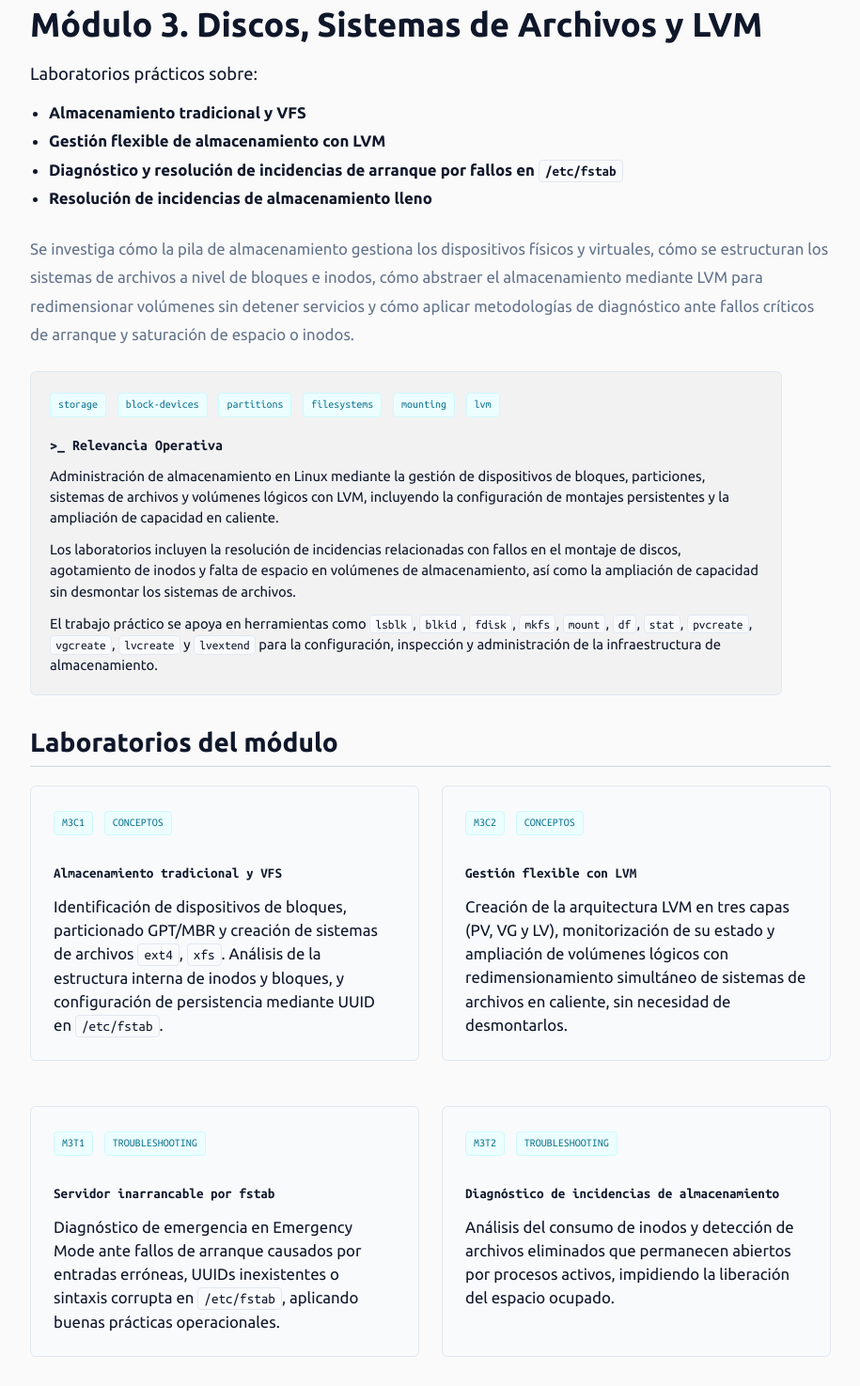
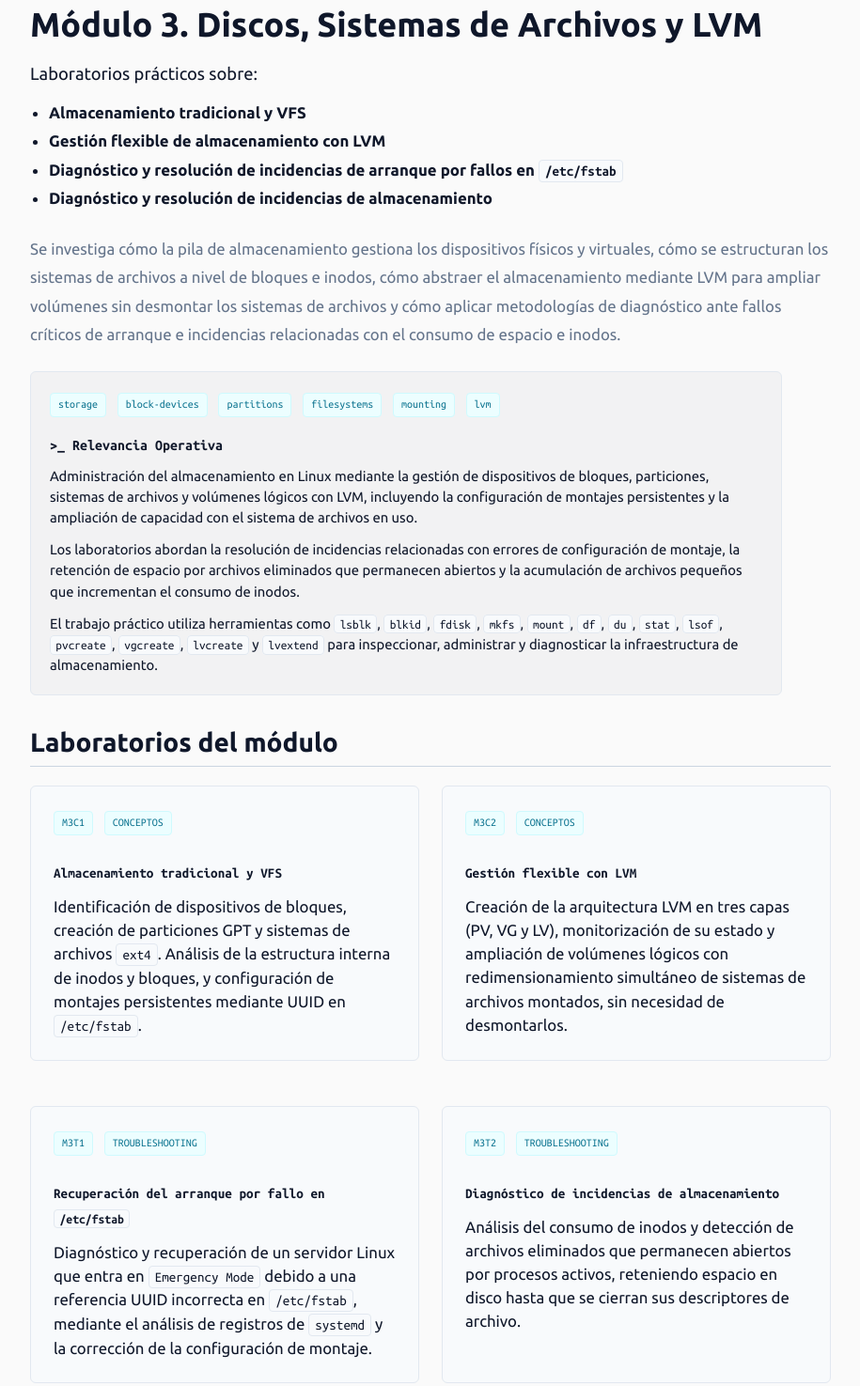
Before and after one commit to RiiUNED/Web_Ricardo, a plain HTML site: page linuxlab/M3/M3 index.html in a window 1280 px wide. Shown: the part 125-1600 px from the top of the page at 94% size, without its empty margins (182-1097 px from the left). Drawn offline with Linux system fonts and the light colour scheme.

Commit message:
publicación módulo 3

```diff
--- a/linuxlab/M3/M3 index.html
+++ b/linuxlab/M3/M3 index.html
@@ -46,7 +46,10 @@
               >
             </li>
             <li>
-              <strong>Resolución de incidencias de almacenamiento lleno</strong>
+              <strong
+                >Diagnóstico y resolución de incidencias de
+                almacenamiento</strong
+              >
             </li>
           </ul>
 
@@ -54,9 +57,10 @@
             Se investiga cómo la pila de almacenamiento gestiona los
             dispositivos físicos y virtuales, cómo se estructuran los sistemas
             de archivos a nivel de bloques e inodos, cómo abstraer el
-            almacenamiento mediante LVM para redimensionar volúmenes sin detener
-            servicios y cómo aplicar metodologías de diagnóstico ante fallos
-            críticos de arranque y saturación de espacio o inodos.
+            almacenamiento mediante LVM para ampliar volúmenes sin desmontar los
+            sistemas de archivos y cómo aplicar metodologías de diagnóstico ante
+            fallos críticos de arranque e incidencias relacionadas con el
+            consumo de espacio e inodos.
           </p>
         </section>
 
@@ -73,27 +77,28 @@
             <h3>&gt;_ Relevancia Operativa</h3>
 
             <p>
-              Administración de almacenamiento en Linux mediante la gestión de
+              Administración del almacenamiento en Linux mediante la gestión de
               dispositivos de bloques, particiones, sistemas de archivos y
               volúmenes lógicos con LVM, incluyendo la configuración de montajes
-              persistentes y la ampliación de capacidad en caliente.
+              persistentes y la ampliación de capacidad con el sistema de
+              archivos en uso.
             </p>
 
             <p style="margin-top: 0.75rem">
-              Los laboratorios incluyen la resolución de incidencias
-              relacionadas con fallos en el montaje de discos, agotamiento de
-              inodos y falta de espacio en volúmenes de almacenamiento, así como
-              la ampliación de capacidad sin desmontar los sistemas de archivos.
+              Los laboratorios abordan la resolución de incidencias relacionadas
+              con errores de configuración de montaje, la retención de espacio
+              por archivos eliminados que permanecen abiertos y la acumulación
+              de archivos pequeños que incrementan el consumo de inodos.
             </p>
 
             <p style="margin-top: 0.75rem">
-              El trabajo práctico se apoya en herramientas como
+              El trabajo práctico utiliza herramientas como
               <code>lsblk</code>, <code>blkid</code>, <code>fdisk</code>,
               <code>mkfs</code>, <code>mount</code>, <code>df</code>,
-              <code>stat</code>, <code>pvcreate</code>, <code>vgcreate</code>,
-              <code>lvcreate</code> y <code>lvextend</code> para la
-              configuración, inspección y administración de la infraestructura
-              de almacenamiento.
+              <code>du</code>, <code>stat</code>, <code>lsof</code>,
+              <code>pvcreate</code>, <code>vgcreate</code>,
+              <code>lvcreate</code> y <code>lvextend</code> para inspeccionar,
+              administrar y diagnosticar la infraestructura de almacenamiento.
             </p>
           </div>
         </section>
@@ -115,10 +120,10 @@
               </h3>
 
               <p>
-                Identificación de dispositivos de bloques, particionado GPT/MBR
-                y creación de sistemas de archivos <code>ext4</code>,
-                <code>xfs</code>. Análisis de la estructura interna de inodos y
-                bloques, y configuración de persistencia mediante UUID en
+                Identificación de dispositivos de bloques, creación de
+                particiones GPT y sistemas de archivos <code>ext4</code>.
+                Análisis de la estructura interna de inodos y bloques, y
+                configuración de montajes persistentes mediante UUID en
                 <code>/etc/fstab</code>.
               </p>
             </article>
@@ -137,31 +142,33 @@
               <p>
                 Creación de la arquitectura LVM en tres capas (PV, VG y LV),
                 monitorización de su estado y ampliación de volúmenes lógicos
-                con redimensionamiento simultáneo de sistemas de archivos en
-                caliente, sin necesidad de desmontarlos.
+                con redimensionamiento simultáneo de sistemas de archivos
+                montados, sin necesidad de desmontarlos.
               </p>
             </article>
 
-            <!-- M3T1 Troubleshooting: Servidor inarrancable por fstab -->
+            <!-- M3T1 Troubleshooting: Recuperación del arranque por fallo en /etc/fstab -->
             <article class="card">
               <span class="tag">M3T1</span>
               <span class="tag">TROUBLESHOOTING</span>
 
               <h3>
                 <a href="./Labs/M3T1.html" class="prompt-link"
-                  >Servidor inarrancable por fstab</a
+                  >Recuperación del arranque por fallo en
+                  <code>/etc/fstab</code></a
                 >
               </h3>
 
               <p>
-                Diagnóstico de emergencia en Emergency Mode ante fallos de
-                arranque causados por entradas erróneas, UUIDs inexistentes o
-                sintaxis corrupta en <code>/etc/fstab</code>, aplicando buenas
-                prácticas operacionales.
+                Diagnóstico y recuperación de un servidor Linux que entra en
+                <code>Emergency Mode</code> debido a una referencia UUID
+                incorrecta en <code>/etc/fstab</code>, mediante el análisis de
+                registros de <code>systemd</code> y la corrección de la
+                configuración de montaje.
               </p>
             </article>
 
-            <!-- M3T2 Troubleshooting: Almacenamiento lleno e inodos -->
+            <!-- M3T2 Troubleshooting: Diagnóstico de incidencias de almacenamiento -->
             <article class="card">
               <span class="tag">M3T2</span>
               <span class="tag">TROUBLESHOOTING</span>
@@ -175,7 +182,8 @@
               <p>
                 Análisis del consumo de inodos y detección de archivos
                 eliminados que permanecen abiertos por procesos activos,
-                impidiendo la liberación del espacio ocupado.
+                reteniendo espacio en disco hasta que se cierran sus
+                descriptores de archivo.
               </p>
             </article>
           </div>
```
